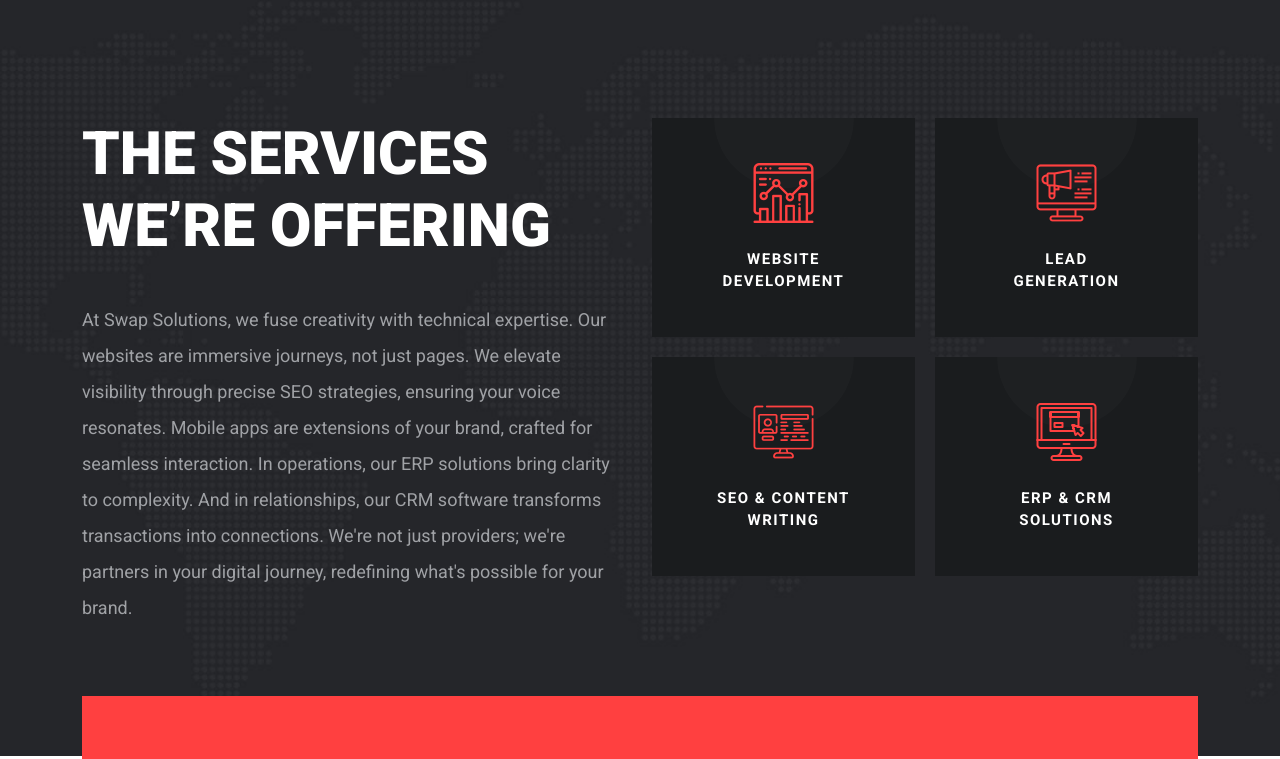
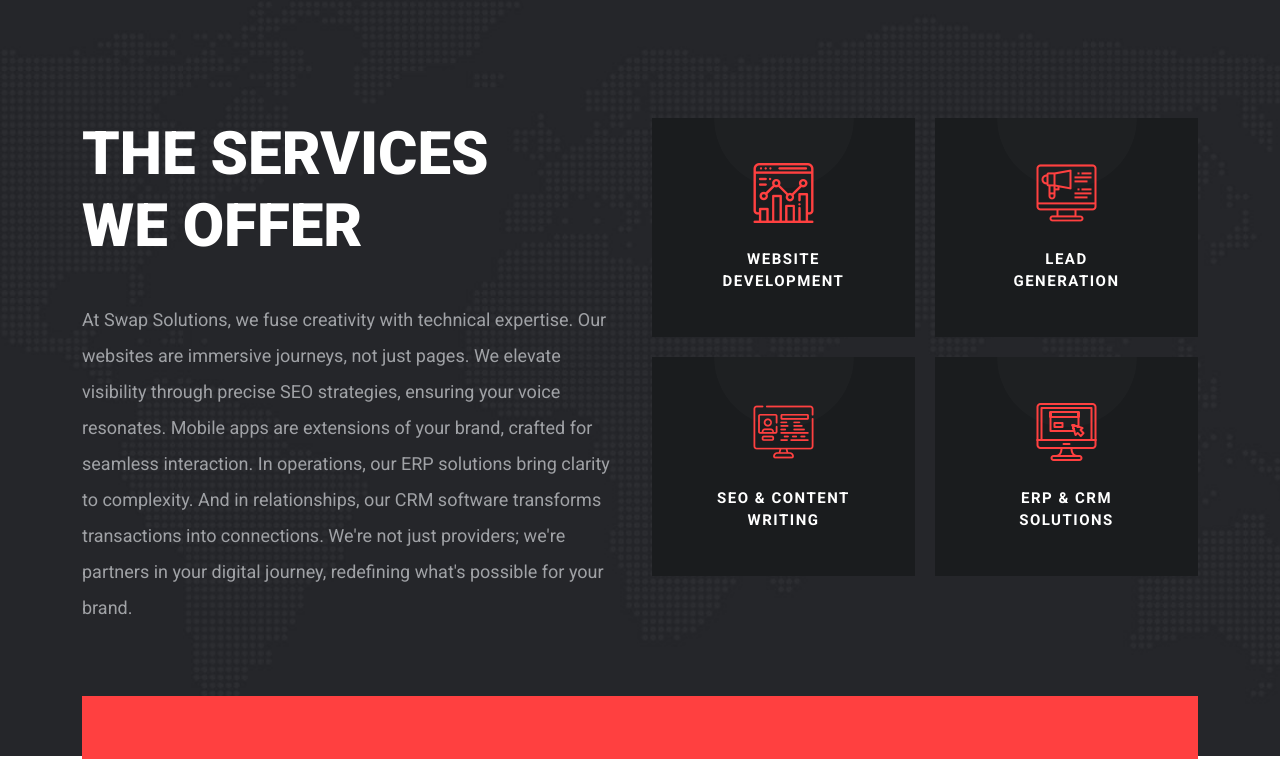
Before and after one commit to MohanpreetS/Swap, a Next.js app: page / in a window 1280 px wide. Shown: the part 972-1731 px from the top of the page. Built offline with nearby package versions, Linux system fonts and the light colour scheme.

Commit message:
added content-correction

```diff
--- a/src/components/home/AboutSection.tsx
+++ b/src/components/home/AboutSection.tsx
@@ -32,7 +32,7 @@
                             <div className="section-title-wrapper mb-45">
                                 <h5 className="section-subtitle mb-20">get to know us</h5>
                                 <h2 className="section-title mb-35">Welcome to<br />Swap Solutions</h2>
-                                <p>Welcome to Swap Solutions, where innovation meets excellence in the digital realm. We are a dynamic force in the world of web development, SEO optimization, app development, and ERP/CRM solutions. With a passion for crafting seamless user experiences and a commitment to driving online visibility, our team of skilled professionals is dedicated to empowering businesses of all sizes. Whether you're looking to establish a compelling online presence, optimize your search engine rankings, or streamline your operations with cutting-edge software solutions, Swap Solutions is your trusted partner in achieving digital success. Explore our comprehensive suite of services and let us help you navigate the ever-evolving landscape of the digital world.</p>
+                                <p>Welcome to Swap Solutions, where innovation meets excellence in the digital realm. We are a dynamic force in the world of web development, SEO optimization, app development, and ERP/CRM solutions. With a passion for crafting seamless user experiences and a commitment to driving online visibility, our team of skilled professionals is dedicated to empowering businesses of all sizes. Whether you are looking to establish a compelling online presence, optimize your search engine rankings, or streamline your operations with cutting-edge software solutions, Swap Solutions is your trusted partner in achieving digital success. Explore our comprehensive suite of services and let us help you navigate the ever-evolving landscape of the digital world.</p>
                             </div>
 
                             <div className="row">
--- a/src/components/home/ServiceSection.tsx
+++ b/src/components/home/ServiceSection.tsx
@@ -11,8 +11,8 @@
                     <div className="col-xxl-5 col-lg-6">
                         <div className="kservice-text mb-50" data-aos="fade-right" data-aos-duration="1000">
                             {/* <h5 className="kservice-text-subtitle mb-15">All Categories List</h5> */}
-                            <h2 className="kservice-text-title mb-40">The Services <br />We’re Offering</h2>
-                            <p className="mb-45">At Swap Solutions, we fuse creativity with technical expertise. Our websites are immersive journeys, not just pages. We elevate visibility through precise SEO strategies, ensuring your voice resonates. Mobile apps are extensions of your brand, crafted for seamless interaction. In operations, our ERP solutions bring clarity to complexity. And in relationships, our CRM software transforms transactions into connections. We're not just providers; we're partners in your digital journey, redefining what's possible for your brand.</p>
+                            <h2 className="kservice-text-title mb-40">The Services <br />We Offer</h2>
+                            <p className="mb-45">At Swap Solutions, we fuse creativity with technical expertise. Our websites are immersive journeys, not just pages. We elevate visibility through precise SEO strategies, ensuring your voice resonates. Mobile apps are extensions of your brand, crafted for seamless interaction. In operations, our ERP solutions bring clarity to complexity. And in relationships, our CRM software transforms transactions into connections. We&apos;re not just providers; we&apos;re partners in your digital journey, redefining what&apos;s possible for your brand.</p>
                             {/* <div className="kservice-author">
                                 <div className="kservice-author-img mr-30">
                                     <Image src={author} style={{ width: "100%", height: "auto" }} alt="img not found" />
```
